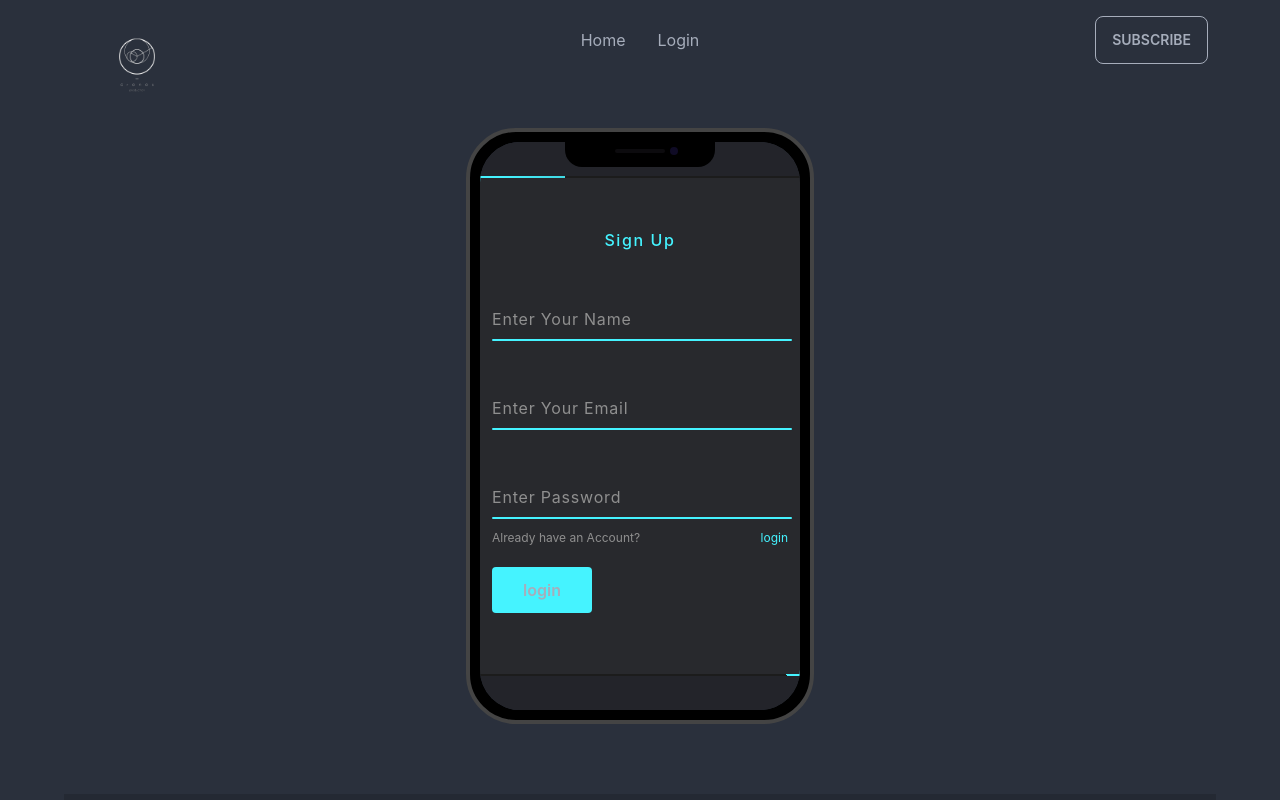
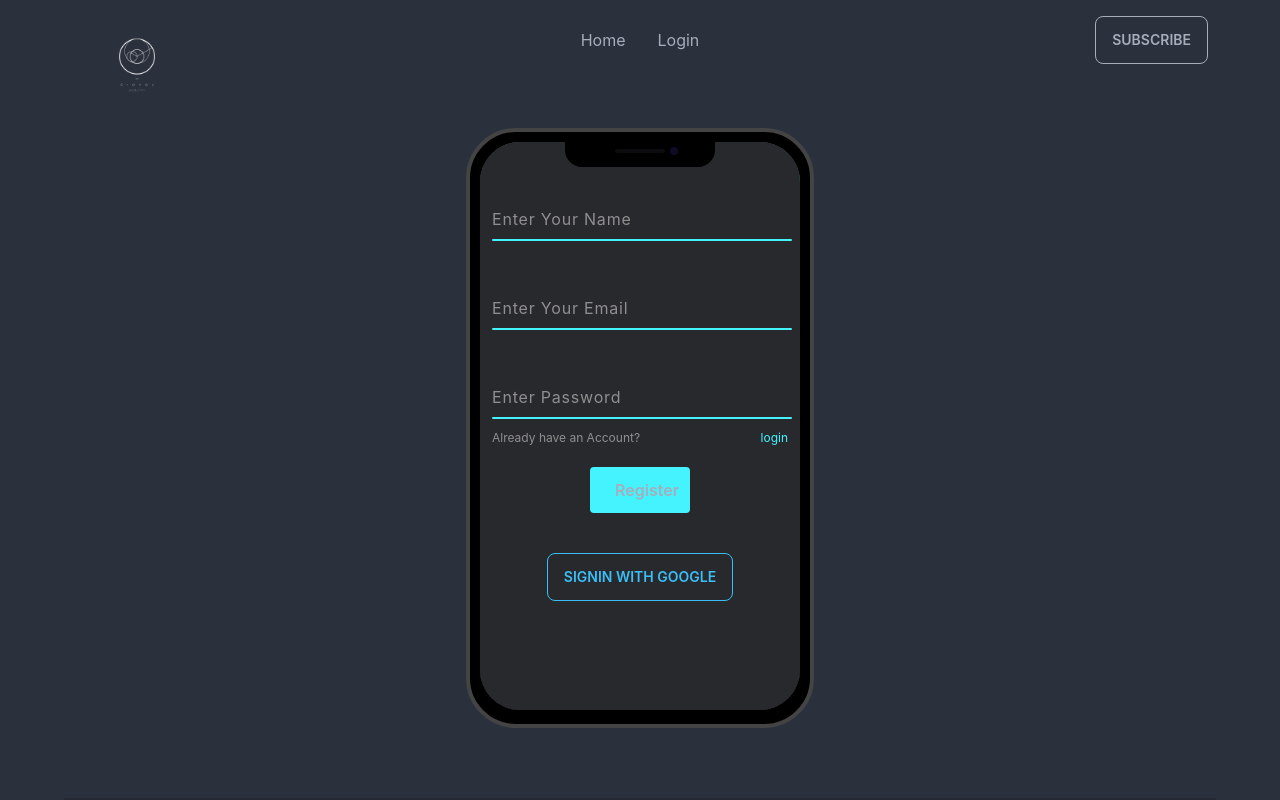
Before and after one commit to Mr-Rahman786/watch-ecommerce-project-client, a React (Create React App) app: page /signup in a window 1280 px wide. Shown: the top 800 px of the page. Built offline with nearby package versions, Linux system fonts and the light colour scheme; no server answers.

Commit message:
add navigate and google sing in

```diff
--- a/src/Context/AuthProvider/Authprovider.js
+++ b/src/Context/AuthProvider/Authprovider.js
@@ -1,6 +1,6 @@
 import React, { createContext, useEffect, useState } from 'react';
 import app from '../../firebase/firebase.config';
-import { createUserWithEmailAndPassword, getAuth, onAuthStateChanged, signInWithEmailAndPassword } from 'firebase/auth'
+import { createUserWithEmailAndPassword, getAuth, GoogleAuthProvider, onAuthStateChanged, signInWithEmailAndPassword, signInWithPopup } from 'firebase/auth'
 
 export const AuthContext = createContext()
 const auth = getAuth(app)
@@ -8,21 +8,28 @@ const auth = getAuth(app)
 const Authprovider = ({ children }) => {
     const [user, setUser] = useState(null)
     const [loading, setLoading] = useState(true)
-
+    const googleProvider=new GoogleAuthProvider()
 
 
     const createUser = (email, password) => {
+        setLoading(true)
         return createUserWithEmailAndPassword(auth,email,password)
     }
 
     const logIn = (email, password) => {
+        setLoading(true)
         return signInWithEmailAndPassword(auth,email,password)
     }
 
+    const googleSignIn = () => {
+        setLoading(true)
+        return signInWithPopup(auth, googleProvider)
+    }
 
     useEffect(() => {
     const unSubscribe=    onAuthStateChanged(auth, currentUser => {
-            setUser(currentUser);
+        setUser(currentUser);
+        setLoading(false)
     })
         return () => {
             return unSubscribe();
@@ -33,6 +40,7 @@ const Authprovider = ({ children }) => {
         user,
         loading,
         createUser,
+        googleSignIn,
         logIn
     }
     return (
--- a/src/Pages/AccsoriesCheckOut/AccsoriesCheckout.js
+++ b/src/Pages/AccsoriesCheckOut/AccsoriesCheckout.js
@@ -1,5 +1,5 @@
 import React, { useContext } from 'react';
-import { useLoaderData } from 'react-router-dom';
+import { Link, useLoaderData } from 'react-router-dom';
 import { AuthContext } from '../../Context/AuthProvider/Authprovider';
 
 const AccsoriesCheckout = () => {
@@ -64,7 +64,14 @@ const AccsoriesCheckout = () => {
                     <input name='lastName' type="text" placeholder="Last Name" className="input input-bordered" />
                     <input name='phone' type="number" placeholder="Your phone" className="input input-bordered" required/>
                     <input name='email' type="email" placeholder="Your Email" className="input input-bordered" defaultValue={user?.email} readOnly />
-                    <button type='submit' className="btn btn-outline btn-info">Place This Order</button>
+                    <dir className='grid grid-cols-1 md:grid-cols-2 lg:grid-cols-2'>
+                        <div>
+                            <Link to='/accosories'><button className="btn btn-active btn-secondary">Back To Accsories</button></Link>
+                        </div>
+                        <div>
+                            <button type='submit' className="btn btn-outline btn-info">Place This Order</button>
+                        </div>
+                    </dir>
                 </div>
             </form>
         </div>
--- a/src/Pages/CheckOut/Cheackout.js
+++ b/src/Pages/CheckOut/Cheackout.js
@@ -1,5 +1,5 @@
 import React, { useContext } from 'react';
-import { useLoaderData } from 'react-router-dom';
+import { Link, useLoaderData } from 'react-router-dom';
 import { AuthContext } from '../../Context/AuthProvider/Authprovider';
 
 const Cheackout = () => {
@@ -66,7 +66,15 @@ const Cheackout = () => {
                 <input name='lastName' type="text" placeholder="Last Name" className="input input-bordered" />
                 <input name='phone' type="number" placeholder="Your phone" className="input input-bordered" />
                 <input name='email' type="email" placeholder="Your Email" className="input input-bordered" defaultValue={user?.email} readOnly />
-                <button type='submit' className="btn btn-outline btn-info">Place This Order</button>
+                <div className='grid grid-cols-1 md:grid-cols-2 lg:grid-cols-2'>
+                    <div>
+                        <Link to='/watch'><button className="btn btn-accent  mx-auto">Bak to Home</button></Link>
+
+                    </div>
+                    <div>
+                        <button type='submit' className="btn btn-outline btn-info">Place This Order</button>
+                    </div>
+                </div>
             </div>
         </form>
     );
--- a/src/Pages/DashBord/DashBord.js
+++ b/src/Pages/DashBord/DashBord.js
@@ -14,6 +14,40 @@ const DashBord = () => {
             .then(data => setOrder(data))
 
     }, [user?.email])
+
+    const handleDelete = id => {
+        const proceed = window.confirm('Are you sure to want to cancel this item?')
+        if (proceed) {
+            fetch(`http://localhost:5000/orders/${id}`, {
+                method: 'DELETE',
+
+            })
+                .then(res => res.json())
+                .then(data => {
+                    console.log(data);
+                    if (data.deletedCount > 0) {
+                        alert('Deleted Successfully')
+                        const remaining = orders.filter(odr => odr._id !== id);
+                        setOrder(remaining)
+                    }
+                })
+        }
+    }
+
+    // const handleUpdate = id => {
+    //     fetch(`http://localhost:5000/orders/${id}`, {
+    //         method: 'PATCH',
+    //         headers: {
+    //             'content-type':'application/json'
+    //         },
+    //         body:JSON.stringify({status:'Approved'})
+    //     })
+    //         .then(res => res.json())
+    //         .then(data => {
+    //         console.log(data)
+    //     })
+    // }
+
     return (
         <div>
             <h1>You Have an {orders.length} Orders</h1>
@@ -32,7 +66,7 @@ const DashBord = () => {
                             <th></th>
                             <th>Customer phone or Name</th>
                             <th>Email</th>
-                            <th></th>
+                            <th> Approved</th>
                         </tr>
                     </thead>
                     <tbody>
@@ -40,6 +74,8 @@ const DashBord = () => {
                             orders.map(order => <DashBordRow
                                 key={order._id}
                                 order={order}
+                                handleDelete={handleDelete}
+                                // handleUpdate={handleUpdate}
                             ></DashBordRow>)
                         }
                     </tbody>
--- a/src/Pages/Home/Login/Login.js
+++ b/src/Pages/Home/Login/Login.js
@@ -1,6 +1,7 @@
 import React, { useContext } from 'react';
 import { Link } from 'react-router-dom';
 import { AuthContext } from '../../../Context/AuthProvider/Authprovider';
+import SocialLogIn from '../../SocialLogin/SocialLogIn';
 import './Login.css'
 const Login = () => {
     const { logIn } = useContext(AuthContext);
@@ -46,7 +47,8 @@ const Login = () => {
                                         <Link>Forget Password</Link>
                                         <Link to='/signup'>Signup</Link>
                                     </div>
-                                    <input type="submit" value="login" />
+                                    <button><input type="submit" value="login" /></button>
+                                    <SocialLogIn></SocialLogIn>
                                 </form>
                             </div>
                         </div>
--- a/src/Pages/PrivateRoute/PrivateRoute.js
+++ b/src/Pages/PrivateRoute/PrivateRoute.js
@@ -1,11 +1,18 @@
-import React from 'react';
+import React, { useContext } from 'react';
+import { Navigate, useLocation } from 'react-router-dom';
+import { AuthContext } from '../../Context/AuthProvider/Authprovider';
 
-const PrivateRoute = () => {
-    return (
-        <div>
+const PrivateRoute = ({ children }) => {
+    const { user ,loading} = useContext(AuthContext);
+    const location = useLocation();
+    if (loading) {
+        return <h1 className='text-3xl text-center'>Loading......</h1>
+    }
+    if (user) {
+        return children
+    }
 
-        </div>
-    );
+    return <Navigate state={{from:location}} replace></Navigate>
 };
 
 export default PrivateRoute;
--- a/src/Pages/Shared/Header/Header.js
+++ b/src/Pages/Shared/Header/Header.js
@@ -1,11 +1,19 @@
-import React from 'react';
+import React, { useContext } from 'react';
 import { Link } from 'react-router-dom';
 import logo from '../../../assets/logo/watchLOgo.png'
+import { AuthContext } from '../../../Context/AuthProvider/Authprovider';
 const Header = () => {
-
+const{user}=useContext(AuthContext)
     const menuItems = <>
         <li><Link to='/'>Home</Link></li>
-        <li><Link to='/login'>Login</Link></li>
+        {
+            user?.email ?
+                <>
+                    <li><Link to='/dashbord'>Dashbord</Link></li>
+                </>
+                :
+            <li><Link to='/login'>Login</Link></li>
+        }
 
     </>
 
--- /dev/null
+++ b/src/Pages/Signup/Signup.css
@@ -0,0 +1,6 @@
+.mockup-phone{
+    height: 600px;
+}
+.signUp-box{
+    height: 700px;
+}
--- a/src/Pages/Signup/Signup.js
+++ b/src/Pages/Signup/Signup.js
@@ -1,6 +1,8 @@
 import React, { useContext } from 'react';
 import { Link } from 'react-router-dom';
 import { AuthContext } from '../../Context/AuthProvider/Authprovider';
+import SocialLogIn from '../SocialLogin/SocialLogIn';
+import './Signup.css'
 
 const Signup = () => {
     const { createUser }=useContext(AuthContext)
@@ -20,14 +22,14 @@ const Signup = () => {
 
     return (
 
-        <div className='max-w-fit mx-auto'>
+        <div className='max-w-fit mx-auto mobile'>
             <div className="mockup-phone">
                 <div className="camera"></div>
                 <div className="display">
                     <div className="artboard artboard-demo phone-1">
                         <div className='body'>
-                            <div className='box'>
-                                <form onSubmit={handelSignUp} className="form">
+                            <div className='box signUp-box'>
+                                <form onSubmit={handelSignUp} className="form ">
                                     <h2>Sign Up</h2>
                                     <div className="inputBox">
                                         <input type="text" name="name" id="" required />
@@ -48,7 +50,9 @@ const Signup = () => {
                                         <Link to='/login'>Already have an Account?</Link>
                                         <Link to='/login'>login</Link>
                                     </div>
-                                    <input type="submit" value="login" />
+                                    <button><input type="submit" value="Register" /></button>
+                                    <SocialLogIn></SocialLogIn>
+
                                 </form>
                             </div>
                         </div>
--- /dev/null
+++ b/src/Pages/SocialLogin/SocialLogIn.js
@@ -0,0 +1,30 @@
+import React, { useContext } from 'react';
+import { useLocation, useNavigate } from 'react-router-dom';
+import { AuthContext } from '../../Context/AuthProvider/Authprovider';
+
+const SocialLogIn = () => {
+    const location = useLocation()
+    const nevigate = useNavigate();
+    const from = location.state?.from?.pathname || '/';
+
+    const { googleSignIn } = useContext(AuthContext);
+
+    const handleGoogleSignIn = () => {
+        googleSignIn()
+            .then(result => {
+                const user = result.user;
+                console.log(user)
+                nevigate(from, { replace: true })
+            })
+            .catch(err => {
+                console.error(err)
+            })
+    }
+    return (
+        <div className='mt-10 text-center'>
+            <button onClick={handleGoogleSignIn} className="btn btn-outline btn-info">Signin with Google</button>
+        </div>
+    );
+};
+
+export default SocialLogIn;
--- a/src/Router/Routers/Routers.js
+++ b/src/Router/Routers/Routers.js
@@ -6,6 +6,7 @@ import DashBord from '../../Pages/DashBord/DashBord';
 import Accosories from '../../Pages/Home/Accsories/Accosories';
 import Home from '../../Pages/Home/Home/Home';
 import Login from '../../Pages/Home/Login/Login';
+import PrivateRoute from '../../Pages/PrivateRoute/PrivateRoute';
 import Product from '../../Pages/Services/Product';
 import Services from '../../Pages/Services/Services';
 import Signup from '../../Pages/Signup/Signup';
@@ -50,7 +51,7 @@ const router = createBrowserRouter([
             },
             {
                 path: '/dashbord',
-                element:<DashBord></DashBord>
+                element: <PrivateRoute><DashBord></DashBord></PrivateRoute>
             }
         ]
     }
```
Also changed, not shown: src/Pages/DashBord/DashBordRow.js (+11 -21 lines).
